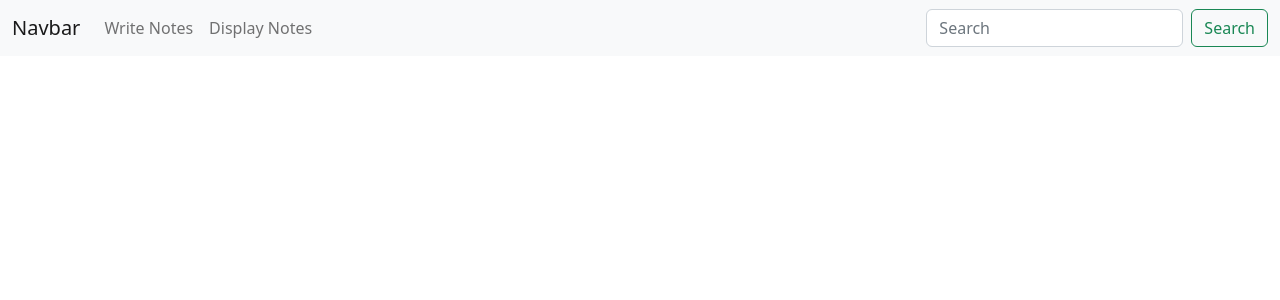
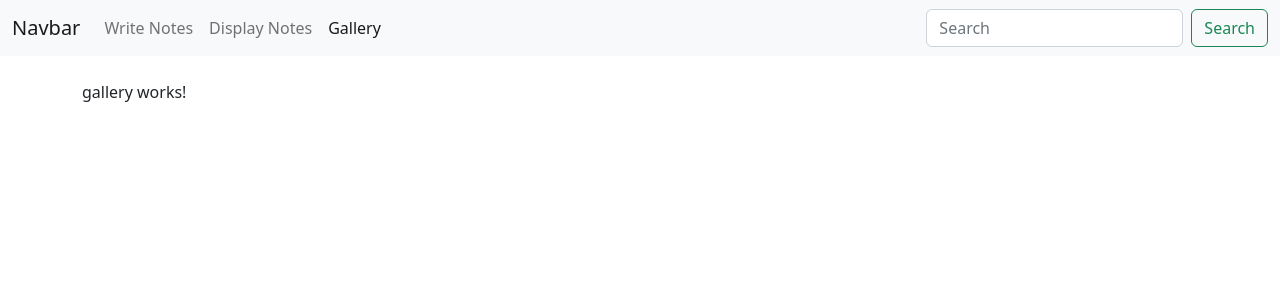
Before and after one commit to SimonS2019/hostinger-ng-test, an Angular app in the folder hostinger-ng-test/: page /gallery in a window 1280 px wide. Before the commit this address led to /. Shown: the top 300 px of the page. Built offline with nearby package versions, Linux system fonts and the light colour scheme.

Commit message:
Refactor routing configuration and add new components(Gallery)

```diff
--- a/hostinger-ng-test/src/app/app-routing.module.ts
+++ b/hostinger-ng-test/src/app/app-routing.module.ts
@@ -3,12 +3,14 @@ import { RouterModule, Routes } from '@angular/router';
 import { WriteNotesComponent } from './write-notes/write-notes.component';
 import { DisplayNotesComponent } from './display-notes/display-notes.component';
 import { SearchResultsComponent } from './search-results/search-results.component';
+import { GalleryComponent } from './gallery/gallery.component';
 
 const routes: Routes = [
   { path: '', redirectTo: '/write-notes', pathMatch: 'full' },
   { path: 'write-notes', component: WriteNotesComponent },
   { path: 'display-notes', component: DisplayNotesComponent },
-  { path: 'search', component: SearchResultsComponent }
+  { path: 'search', component: SearchResultsComponent },
+  { path: 'gallery', component: GalleryComponent }
 ];
 
 @NgModule({
--- a/hostinger-ng-test/src/app/app.module.ts
+++ b/hostinger-ng-test/src/app/app.module.ts
@@ -8,6 +8,7 @@ import { WriteNotesComponent } from './write-notes/write-notes.component';
 import { DisplayNotesComponent } from './display-notes/display-notes.component';
 import { FormsModule } from '@angular/forms';
 import { SearchResultsComponent } from './search-results/search-results.component';
+import { GalleryComponent } from './gallery/gallery.component';
 
 @NgModule({
   declarations: [
@@ -15,7 +16,8 @@ import { SearchResultsComponent } from './search-results/search-results.componen
     NavbarComponent,
     WriteNotesComponent,
     DisplayNotesComponent,
-    SearchResultsComponent
+    SearchResultsComponent,
+    GalleryComponent
   ],
   imports: [
     BrowserModule,
--- /dev/null
+++ b/hostinger-ng-test/src/app/gallery/gallery.component.html
@@ -0,0 +1 @@
+<p>gallery works!</p>
--- a/hostinger-ng-test/src/app/navbar/navbar.component.html
+++ b/hostinger-ng-test/src/app/navbar/navbar.component.html
@@ -13,6 +13,9 @@
                 </li>
                 <li class="nav-item">
                     <a class="nav-link" routerLink="/display-notes" routerLinkActive="active">Display Notes</a>
+                </li>
+                <li class="nav-item">
+                    <a class="nav-link" routerLink="/gallery" routerLinkActive="active">Gallery</a>
                 </li>
                 <!-- <li class="nav-item dropdown">
             <a class="nav-link dropdown-toggle" href="#" role="button" data-bs-toggle="dropdown" aria-expanded="false">
```
Also changed, not shown: hostinger-ng-test/src/app/gallery/gallery.component.ts (added, +10 -0 lines), hostinger-ng-test/src/app/gallery/gallery.component.css (added), 1 other file (tests, documents, lock files or other folders).
